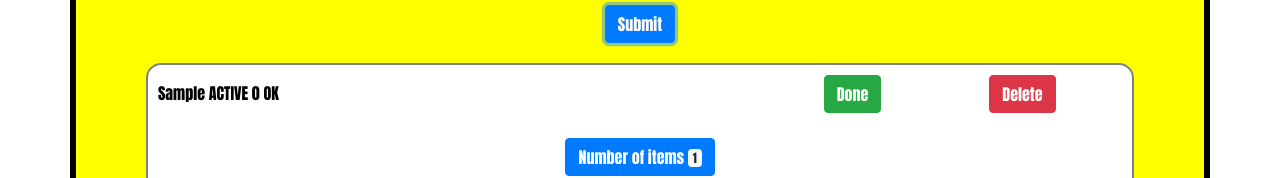
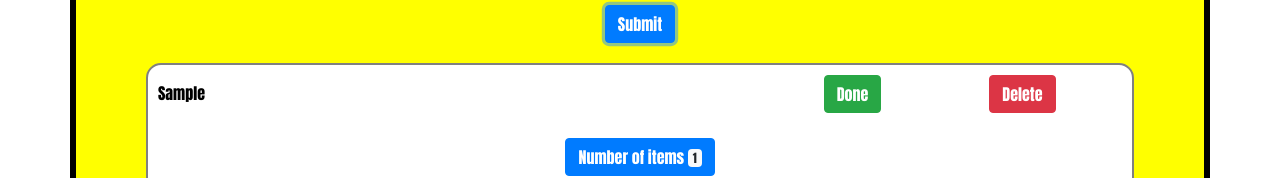
Before and after one commit to simoncobb1966/todo-app-frontend, a React app: page / in a window 1280 px wide. Both pictures are taken after typing "Sample" into the empty fields and a click on the button "Submit". Shown: the part 186-364 px from the top of the page. Built offline with nearby package versions, Linux system fonts and the light colour scheme.

Commit message:
Done & Delete working

```diff
--- a/src/App.css
+++ b/src/App.css
@@ -89,6 +89,18 @@ body {
   margin-right: -15px;
 }
 
+.blue {
+  color: blue
+}
+
+.black {
+  color: black
+}
+
+.green {
+  color: green
+}
+
 @media only screen and (max-width:600px) {
   .bottom {
     color: red;
--- a/src/App.js
+++ b/src/App.js
@@ -10,27 +10,56 @@ import Numberoftasks from './components/Numberoftasks'
 
 class App extends Component {
 
+
+
   state = {
-    tasks: []
+    tasks: [],
+    qtyOfTasks: 0
   }
 
-  addTask = (taskDescription) => {
+  addDone = (kv) => {
     let currentTasks = this.state.tasks
-    currentTasks.push({taskText: taskDescription,
-      status: "ACTIVE"})
+    // alert (currentTasks[kv].status+" " + kv)
+    currentTasks[kv].status = "DONE"
+
     this.setState({
       tasks: currentTasks
     })
   }
 
-doneStatus = (key) => {
-  alert ("doneStatus Function")
+  addDeleted = (kv) => {
+    let currentTasks = this.state.tasks
+    delete currentTasks[kv]
+    this.setState({
+      tasks: currentTasks
+    })
+  }
 
-}
+
+  addTask = (taskDescription) => {
+    let currentTasks = this.state.tasks
+    currentTasks.push({
+      taskText: taskDescription,
+      status: "ACTIVE"
+    })
+    this.setState({
+      tasks: currentTasks
+    })
+  }
+
+  qtyOfTasks = () => {
+    let qtyTasks = 0
+    this.state.tasks.forEach(function (item) {
+      qtyTasks = qtyTasks + (item.taskText !== "")
+    })
+    return qtyTasks
+  }
+
 
   render() {
 
     const headinginfo = "Todo App written in React";
+    const self = this
 
     return (
 
@@ -40,14 +69,17 @@ doneStatus = (key) => {
         <Entertodo addTaskFunction={this.addTask} />
 
         <div className="mainList">
+
           {
             this.state.tasks.map(function (item, index) {
-              return <Actualtodolist keyValue={index} taskDescription={item.taskText} taskStatus={item.status}
-              // doneStatusFunction={this.doneStatus}
-               />
+              return <Actualtodolist
+                addDoneFunction={self.addDone}
+                addDeletedFunction={self.addDeleted}
+                keyValue={index} taskDescription={item.taskText} taskStatus={item.status} />
             })
           }
-          <Numberoftasks numberOfTasks={this.state.tasks.length} />
+
+          <Numberoftasks qtyOfTasksFunction={self.qtyOfTasks} />
         </div>
 
         <Footer />
--- a/src/components/Numberoftasks.js
+++ b/src/components/Numberoftasks.js
@@ -5,7 +5,8 @@ class Numberoftasks extends Component {
         return (
             <div className="col text-center">
                 <div className="btn btn-primary notifications">
-                    Number of items <span class="badge badge-light">{this.props.numberOfTasks}</span>
+                    {/* Number of items <span class="badge badge-light">{this.props.numberOfTasks}</span> */}
+                    Number of items <span class="badge badge-light">{this.props.qtyOfTasksFunction()}</span>
                 </div>
             </div>
         )
--- a/src/components/actualtodolist.js
+++ b/src/components/actualtodolist.js
@@ -3,22 +3,46 @@ import React, { Component } from 'react';
 class Actualtodolist extends Component {
 
 
+
+    doneClicked = ()=> {
+        this.props.addDoneFunction(this.props.keyValue)
+     }
+
+     deletedClicked =()=> {
+         this.props.addDeletedFunction(this.props.keyValue)
+     }
+
+     textCol = ()=> {
+         if (this.props.taskStatus==="DONE") {
+             return "green"
+         } else {
+             return "black"
+         }
+     }
+
+
+
+
     render() {
+
+        var col=""
 
         return (
 
             <div className="row">
                 <div className="col-sm-12 col-md-8 todoText">
                     {
-                        this.props.taskDescription + " " + this.props.taskStatus + " " + this.props.keyValue + " OK"
+                        // this.props.taskDescription + " " + this.props.taskStatus + " " + this.props.keyValue + " OK"
+                    //    < p style="color:blue;"> "test " + this.props.taskDescription + "test" </p>
+                    <div className={this.textCol()} >{this.props.taskDescription}</div>
                     }
                 </div>
 
                 <div className="col-sm-6 col-md-2">
-                    <button type="button" class="btn btn-success buttona">Done</button>
+                    <button type="button" onClick={this.doneClicked} class="btn btn-success buttona">Done</button>
                 </div>
                 <div className="col-sm-6 col-md-2">
-                    <button type="button" class="btn btn-danger buttona">Delete</button>
+                    <button type="button" onClick={this.deletedClicked} class="btn btn-danger buttona">Delete</button>
                 </div>
             </div >
         )
```
